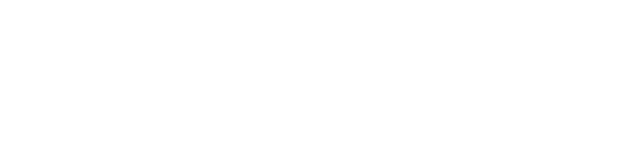
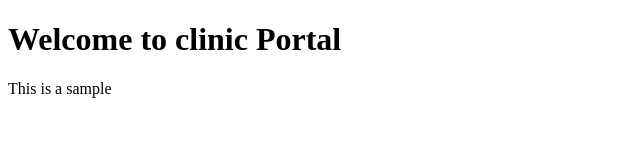
Before and after one commit to Aadha-08/trainingday2, a plain HTML site: page index.html in a window 1280 px wide. Shown: the whole page, without its empty margins (0-640 px from the left). Drawn offline with Linux system fonts and the light colour scheme.

Commit message:
adding paragrph

```diff
--- a/index.html
+++ b/index.html
@@ -8,6 +8,7 @@
 <body>
     <title>hakimi 1</title>
 
-
+    <h1>Welcome to clinic Portal</h1>
+    <p>This is a sample</p>
 </body>
 </html>
```
